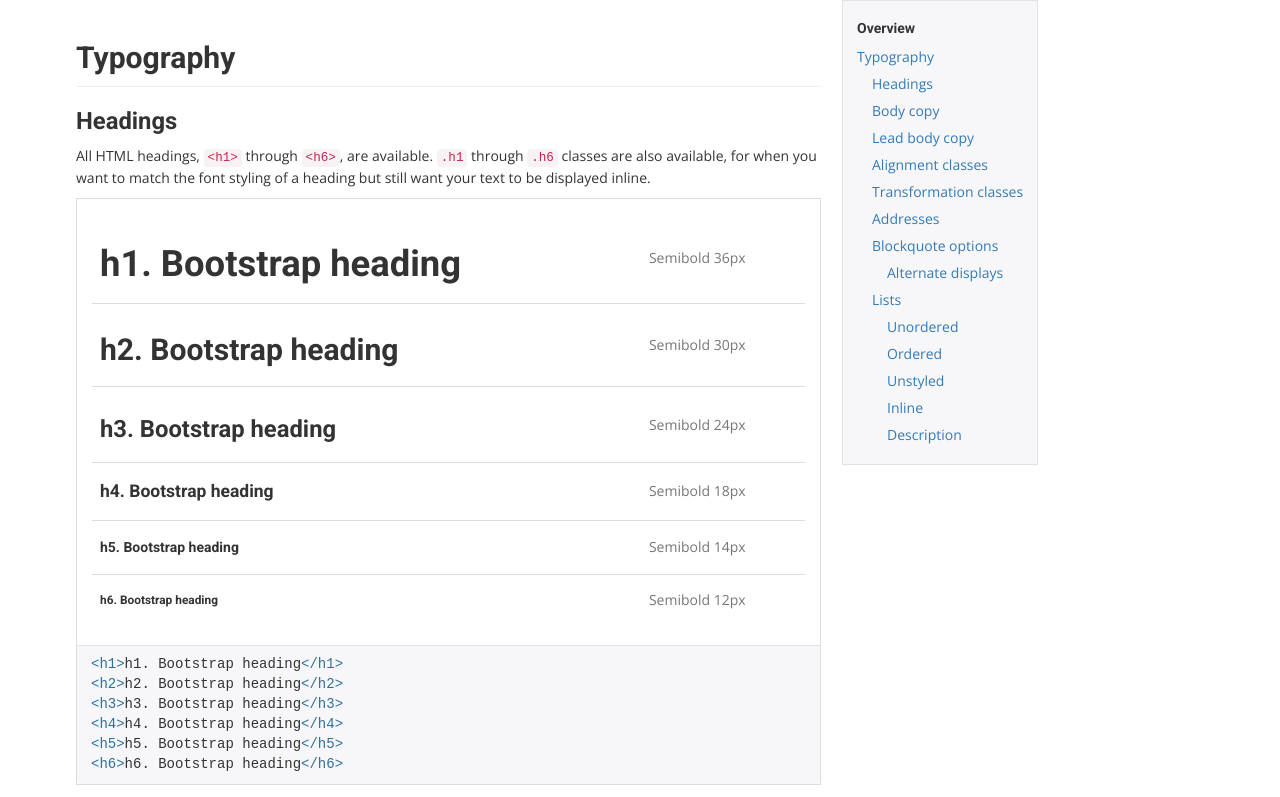
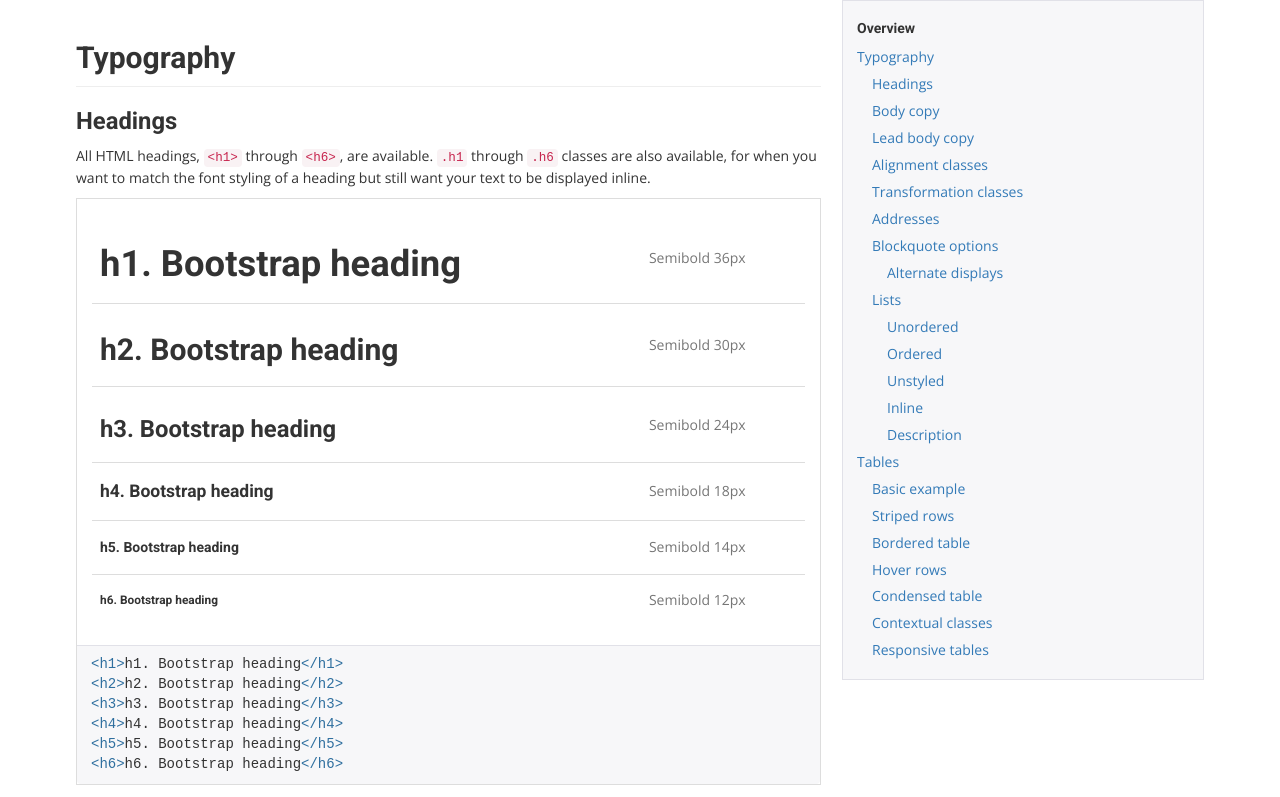
Before and after one commit to aabisht/lightDesign, a website: page app/index.html in a window 1280 px wide. Shown: the top 797 px of the page. Drawn offline with nearby package versions, Linux system fonts and the light colour scheme.

Commit message:
Updated SIdebar

```diff
--- a/app/index.html
+++ b/app/index.html
@@ -286,8 +286,8 @@
 <span class="nt">&lt;/table&gt;</span></code></pre></figure>
 							</div>
 						</div>
-						<div class="ld-docs-section" id="tableCondensedTable">
-							<h3>Condensed table</h3>
+						<div class="ld-docs-section" id="tableContextualClasses">
+							<h3>Contextual classes</h3>
 							<p>Use contextual classes to color table rows or individual cells.</p>
 							<div class="ld-example ld-example-type">
 								<table class="table"> <thead> <tr> <th>#</th> <th>Column heading</th> <th>Column heading</th> <th>Column heading</th> </tr> </thead> <tbody> <tr class="active"> <th scope="row">1</th> <td>Column content</td> <td>Column content</td> <td>Column content</td> </tr> <tr> <th scope="row">2</th> <td>Column content</td> <td>Column content</td> <td>Column content</td> </tr> <tr class="success"> <th scope="row">3</th> <td>Column content</td> <td>Column content</td> <td>Column content</td> </tr> <tr> <th scope="row">4</th> <td>Column content</td> <td>Column content</td> <td>Column content</td> </tr> <tr class="info"> <th scope="row">5</th> <td>Column content</td> <td>Column content</td> <td>Column content</td> </tr> <tr> <th scope="row">6</th> <td>Column content</td> <td>Column content</td> <td>Column content</td> </tr> <tr class="warning"> <th scope="row">7</th> <td>Column content</td> <td>Column content</td> <td>Column content</td> </tr> <tr> <th scope="row">8</th> <td>Column content</td> <td>Column content</td> <td>Column content</td> </tr> <tr class="danger"> <th scope="row">9</th> <td>Column content</td> <td>Column content</td> <td>Column content</td> </tr> </tbody> </table>
@@ -308,8 +308,8 @@
 <span class="nt">&lt;/tr&gt;</span></code></pre></figure>
 							</div>
 						</div>
-						<div class="ld-docs-section" id="tableCondensedTable">
-							<h3>Condensed table</h3>
+						<div class="ld-docs-section" id="responsiveTables">
+							<h3>Responsive tables</h3>
 							<p>Create responsive tables by wrapping any <code>.table</code> in <code>.table-responsive</code> to make them scroll horizontally on small devices (under 768px). When viewing on anything larger than 768px wide, you will not see any difference in these tables.</p>
 							<div class="ld-example ld-example-type">
 								<div class="table-responsive"> <table class="table"> <thead> <tr> <th>#</th> <th>Table heading</th> <th>Table heading</th> <th>Table heading</th> <th>Table heading</th> <th>Table heading</th> <th>Table heading</th> </tr> </thead> <tbody> <tr> <th scope="row">1</th> <td>Table cell</td> <td>Table cell</td> <td>Table cell</td> <td>Table cell</td> <td>Table cell</td> <td>Table cell</td> </tr> <tr> <th scope="row">2</th> <td>Table cell</td> <td>Table cell</td> <td>Table cell</td> <td>Table cell</td> <td>Table cell</td> <td>Table cell</td> </tr> <tr> <th scope="row">3</th> <td>Table cell</td> <td>Table cell</td> <td>Table cell</td> <td>Table cell</td> <td>Table cell</td> <td>Table cell</td> </tr> </tbody> </table> </div>
@@ -326,7 +326,7 @@
 			</div>
 			<div class="col-sm-4">
 				<div class="cell-wrapper">
-					<sidebar class="highlight">
+					<aside class="highlight">
 						<h5>Overview</h5>
 						<ul class="list-unstyled">
 							<li>
@@ -356,8 +356,20 @@
 									</li>
 								</ul>
 							</li>
+							<li>
+								<a href="#tables">Tables</a>
+								<ul class="list-unstyled">
+									<li><a href="#tablesBasicExample">Basic example</a></li>
+									<li><a href="#tablesStripedRows">Striped rows</a></li>
+									<li><a href="#borderedTable">Bordered table</a></li>
+									<li><a href="#tableHoverRows">Hover rows</a></li>
+									<li><a href="#tableCondensedTable">Condensed table</a></li>
+									<li><a href="#tableContextualClasses">Contextual classes</a></li>
+									<li><a href="#responsiveTables">Responsive tables</a></li>
+								</ul>
+							</li>
 						</ul>
-					</sidebar>
+					</aside>
 				</div>
 			</div>
 		</div>
@@ -369,8 +381,8 @@
 
 		$(document).ready(function() {
 			$(window).on('load scroll resize', function(){
-				$('sidebar').css({
-					'position': 'absolute',
+				$('aside').css({
+					'position': 'relative',
 					'top': $(window).scrollTop()
 				});
 			});
--- a/app/scss/docs.scss
+++ b/app/scss/docs.scss
@@ -8,7 +8,8 @@
     background-color: #f9f2f4;
     border-radius: 4px;
 }
-sidebar {
+aside {
+	display: block;
 	&.highlight {
 		ul {
 			margin-top: 7px;
```
Also changed, not shown: app/dist/css/docs.css, 1 other file.
